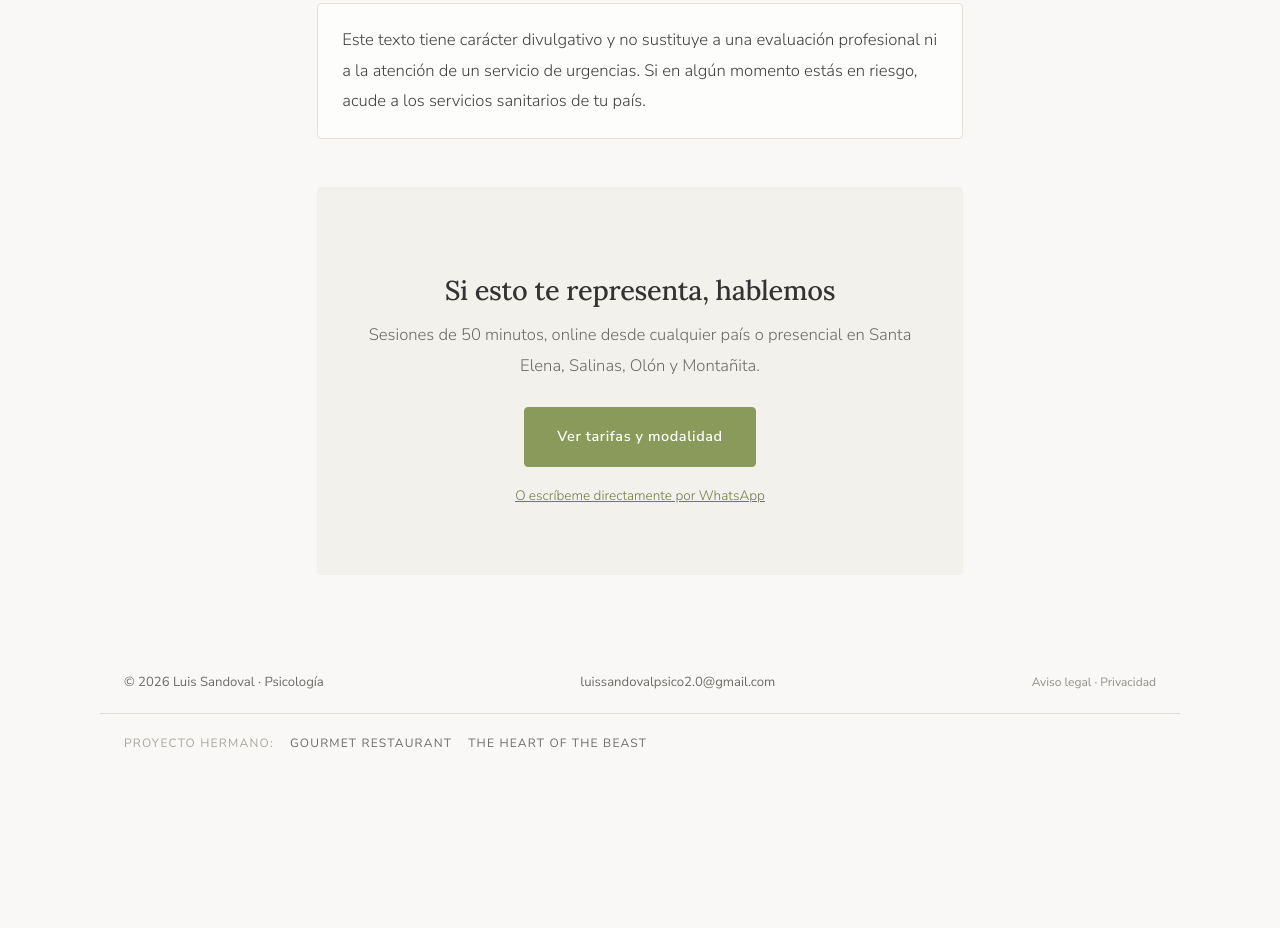
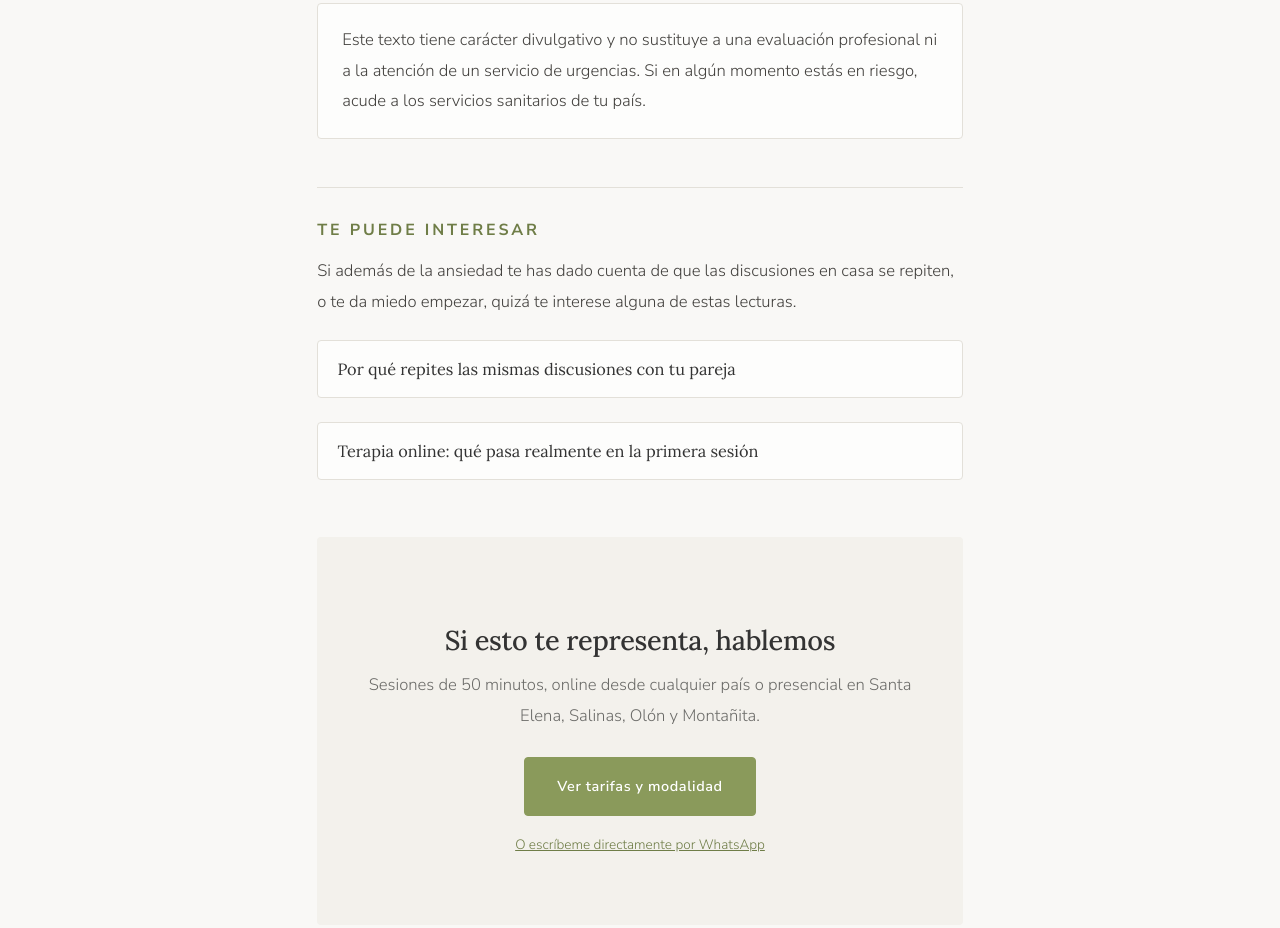
Before and after one commit to luissandovalpsico/luissandovalpsico.github.io, a plain HTML site: page blog/ansiedad.html in a window 1280 px wide. Shown: the part 3367-4295 px from the top of the page. Before the commit the page ends 4162 px from the top, so only its background shows below. Drawn offline with Linux system fonts and the light colour scheme.

Commit message:
Enlaces internos: ansiedad

```diff
--- a/blog/ansiedad.html
+++ b/blog/ansiedad.html
@@ -611,6 +611,18 @@
     border-radius: var(--radius); text-align: center; }
   .cta-box h2 { font-size: clamp(1.3rem, 2.6vw, 1.7rem); margin-bottom: 0.8rem; border: 0; padding-top: 0; }
   .cta-box p { color: var(--text-soft); font-weight: 300; margin-bottom: 1.6rem; }
+
+  /* ===== Artículos relacionados ===== */
+  .related { margin-top: 3rem; padding-top: 2rem; border-top: 1px solid var(--line); }
+  .related h2 { font-size: 1rem !important; margin: 0 0 1rem !important; padding: 0 !important;
+    border: 0 !important; font-family: var(--sans); font-weight: 700; letter-spacing: 0.18em;
+    text-transform: uppercase; color: var(--accent-dark); }
+  .related ul { list-style: none; padding: 0; margin: 0; display: grid; gap: 0.9rem; }
+  .related li a { display: block; padding: 1rem 1.2rem; text-decoration: none; background: var(--card);
+    border: 1px solid var(--line); border-radius: var(--radius); font-family: var(--serif);
+    font-size: 1.02rem; line-height: 1.5; color: var(--text);
+    transition: border-color 0.3s ease, color 0.3s ease; }
+  .related li a:hover { border-color: var(--accent); color: var(--accent-dark); }
 </style>
 </head>
 <body>
@@ -763,6 +775,16 @@
       estás en riesgo, acude a los servicios sanitarios de tu país.
     </p>
 
+
+    <div class="related">
+      <h2>Te puede interesar</h2>
+      <p>Si además de la ansiedad te has dado cuenta de que las discusiones en casa se repiten, o te da miedo empezar, quizá te interese alguna de estas lecturas.</p>
+      <ul>
+        <li><a href="https://luissandovalpsico.github.io/blog/pareja.html">Por qué repites las mismas discusiones con tu pareja</a></li>
+        <li><a href="https://luissandovalpsico.github.io/blog/primera-sesion.html">Terapia online: qué pasa realmente en la primera sesión</a></li>
+      </ul>
+    </div>
+
     <div class="cta-box">
       <h2>Si esto te representa, hablemos</h2>
       <p>Sesiones de 50 minutos, online desde cualquier país o presencial en Santa Elena, Salinas, Olón y Montañita.</p>
```
